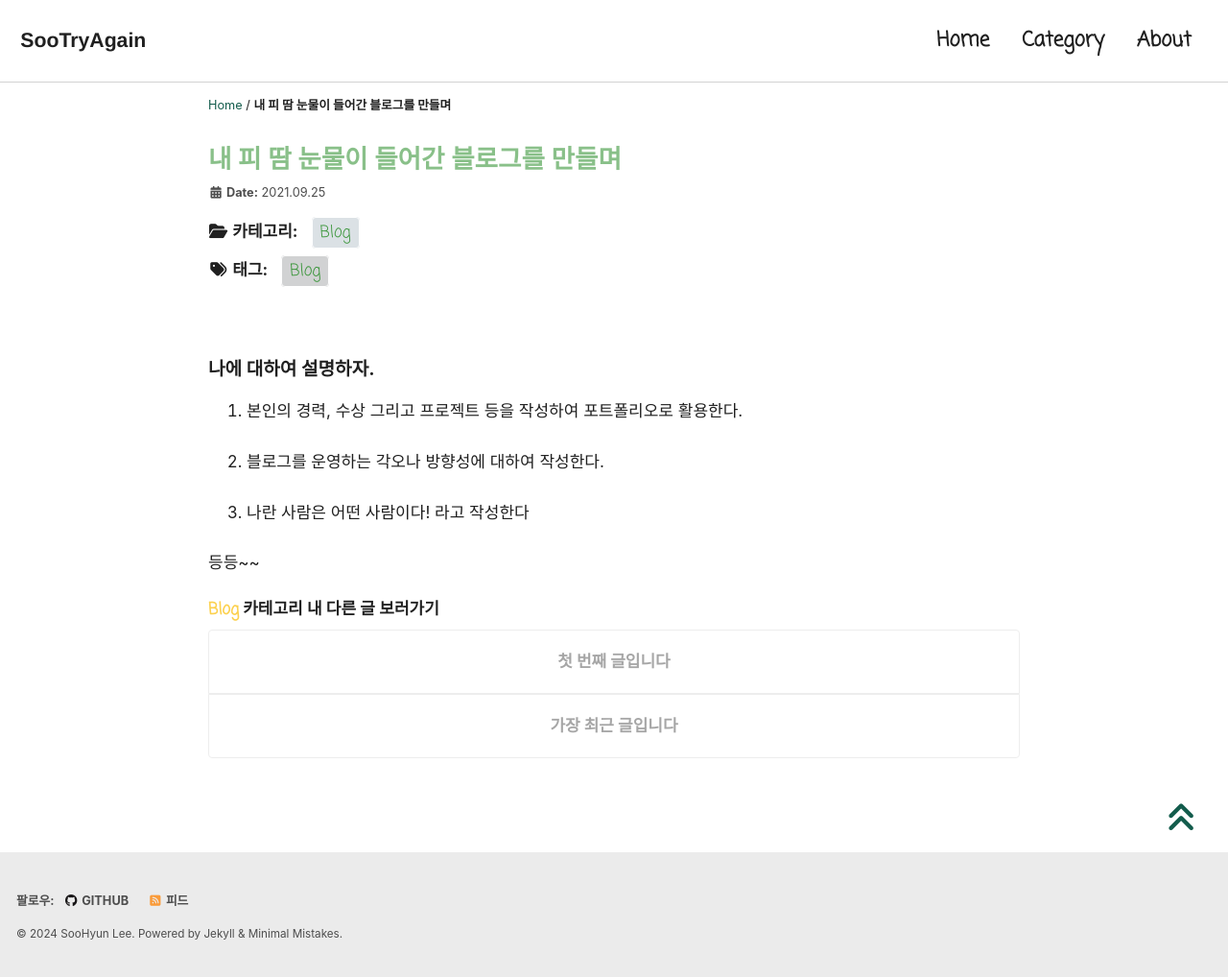
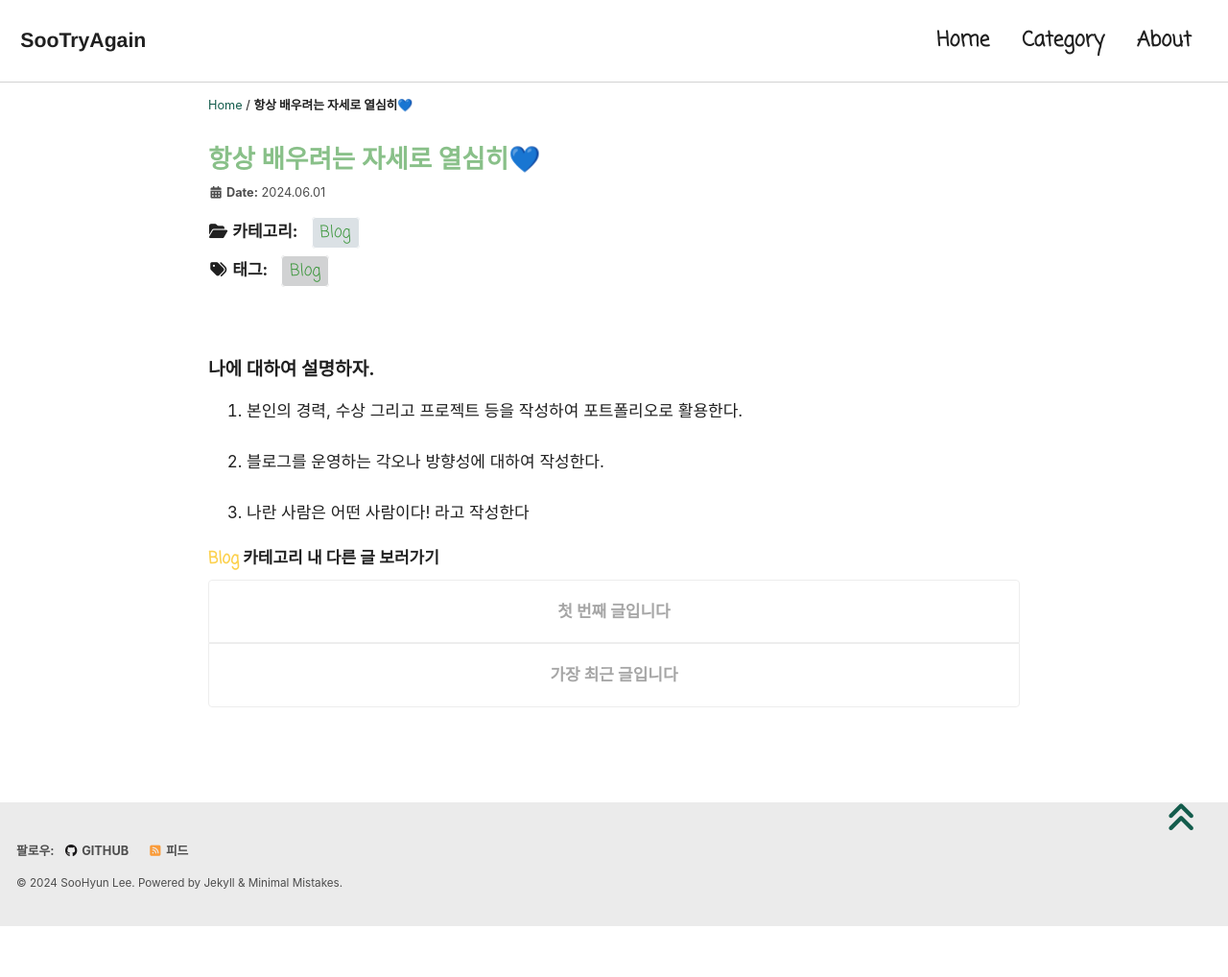
Before and after one commit to lee-soohyun/lee-soohyun.github.io, a Jekyll site: the page built from _pages/about.md, in a window 1280 px wide. Shown: the whole page at 96% size. Built offline with Jekyll 4.4.1, drawn with Linux system fonts in a browser that asks for light colours; cached includes are drawn as plain includes; nearby versions of some CDN libraries; some web fonts are replaced; after the commit the page ends 965 px from its top, so only the background shows below that.

Commit message:
Update about.md

```diff
--- a/_pages/about.md
+++ b/_pages/about.md
@@ -1,9 +1,9 @@
 ---
-title:  "내 피 땀 눈물이 들어간 블로그를 만들며"
+title:  "항상 배우려는 자세로 열심히💙"
 permalink: /about/
 layout: single
 published: true
-date: 2021-09-25
+date: 2024-06-01
 categories:
   - Blog
 tags:
@@ -18,5 +18,3 @@ tags:
 2. 블로그를 운영하는 각오나 방향성에 대하여 작성한다.
 
 3. 나란 사람은 어떤 사람이다! 라고 작성한다
-
-등등~~
```
